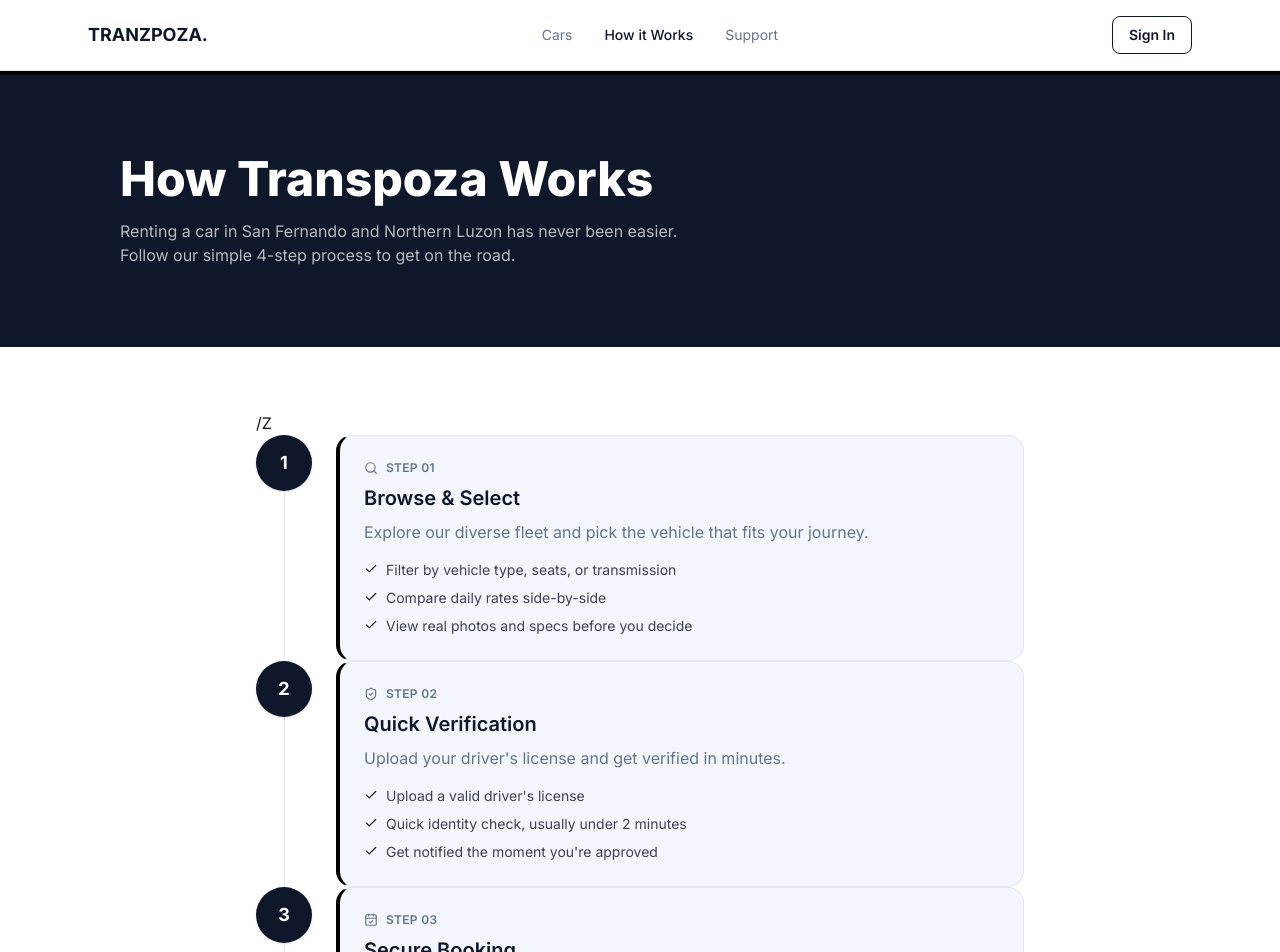
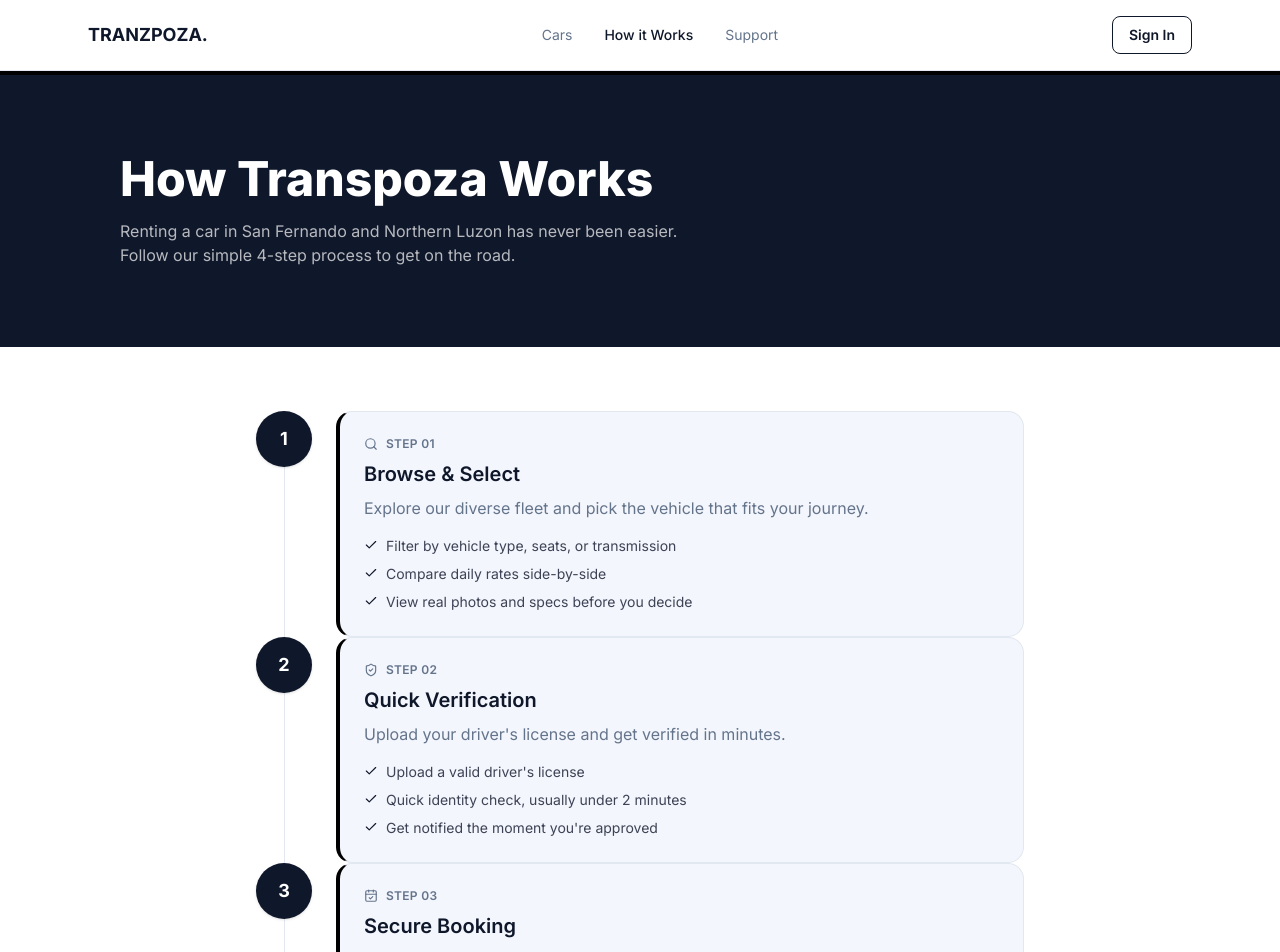
Before and after one commit to lilernestooo/car-rental, a React (Vite) app in the folder frontend/: page /how-it-works in a window 1280 px wide. Shown: the top 952 px of the page. Built offline with nearby package versions, Linux system fonts and the light colour scheme.

Commit message:
feat: how i works chnages

```diff
--- a/frontend/src/pages/HowItWorks.jsx
+++ b/frontend/src/pages/HowItWorks.jsx
@@ -68,7 +68,7 @@
 
       {/* Steps */}
       <section className="bg-card px-6 py-16">
-        <div className="mx-auto max-w-3xl">/Z
+        <div className="mx-auto max-w-3xl">
           <div className="relative">
             {/* Connecting vertical line running through every circle */}
             <div className="absolute left-7 top-7 bottom-7 w-px bg-border" />
```
